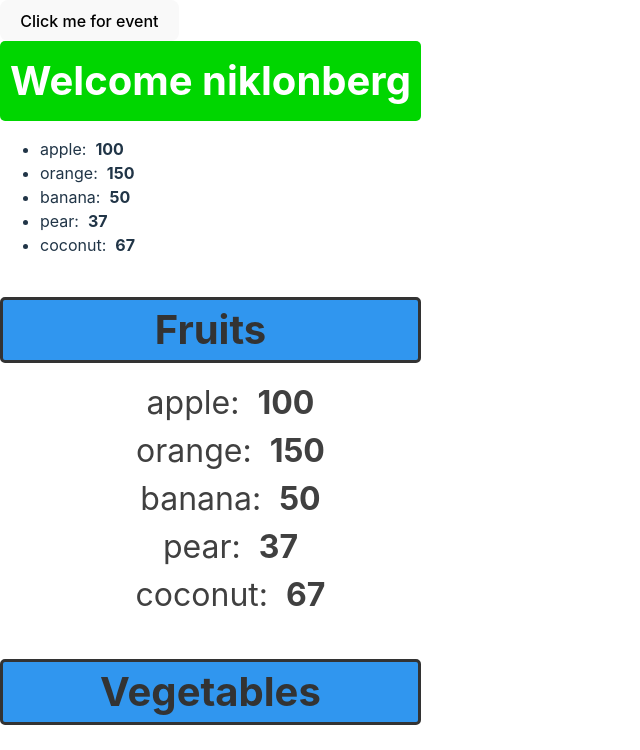
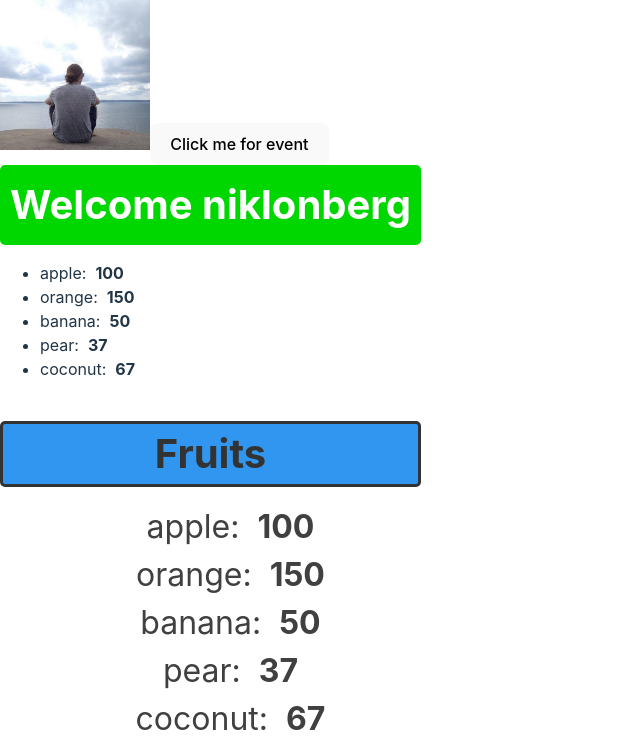
Before and after one commit to niklonberg/bro-code-react-course, a React (Vite) app: page / in a window 1280 px wide. Shown: the top 750 px of the page, without its empty margins (0-640 px from the left). Built offline with nearby package versions, Linux system fonts and the light colour scheme.

Commit message:
add ProfilePicture.tsx

```diff
--- a/src/App.tsx
+++ b/src/App.tsx
@@ -8,6 +8,7 @@ import UserGreeting from "./components/UserGreeting.js";
 import List from "./components/List.js";
 import ListReusable from "./components/ListReusable.js";
 import ButtonClickEvent from "./components/ButtonClickEvent.js";
+import ProfilePicture from "./components/ProfilePicture.js";
 
 function App() {
   const fruits = [
@@ -28,6 +29,7 @@ function App() {
 
   return (
     <>
+      <ProfilePicture />
       <ButtonClickEvent />
       <UserGreeting isLoggedIn={true} userName="niklonberg" />
       <List />
--- a/src/components/ProfilePicture.tsx
+++ b/src/components/ProfilePicture.tsx
@@ -0,0 +1,19 @@
+function ProfilePicture() {
+  const imgUrl = "./src/assets/profile.jpg";
+
+  const handleClick = (e: React.MouseEvent) => {
+    const img = e.target as HTMLImageElement;
+    img.style.display = "none";
+  };
+
+  return (
+    <img
+      onClick={(e) => handleClick(e)}
+      src={imgUrl}
+      width={150}
+      alt="profile picture"
+    />
+  );
+}
+
+export default ProfilePicture;
```
